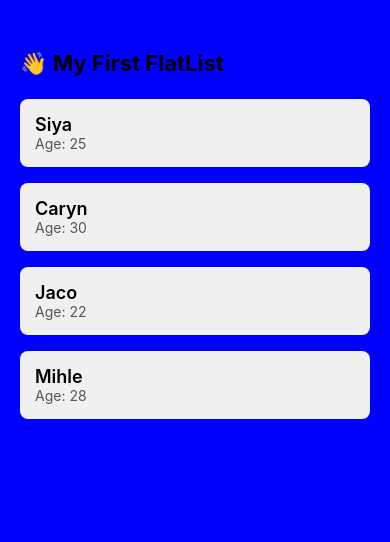
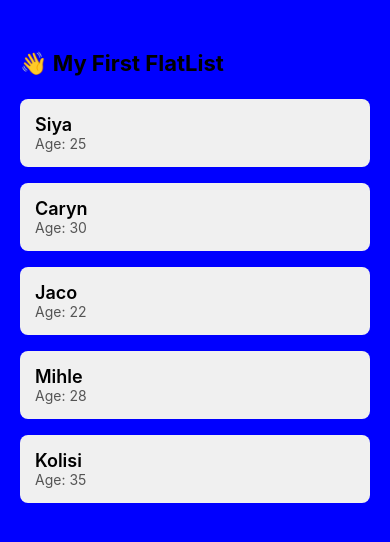
Before and after one commit to Gugulethu11/MyFlatListApp, a React Native app: screen / in a window 390 px wide. Shown: the top 542 px of the page. Built offline with nearby package versions, Linux system fonts and the light colour scheme.

Commit message:
added a user in the const list.

```diff
--- a/App.tsx
+++ b/App.tsx
@@ -6,6 +6,7 @@ const users = [
   { id: "2", name: "Caryn", age: 30 },
   { id: "3", name: "Jaco", age: 22 },
   { id: "4", name: "Mihle", age: 28 },
+  { id: "5", name: "Kolisi", age: 35 },
 ];
 
 
```
